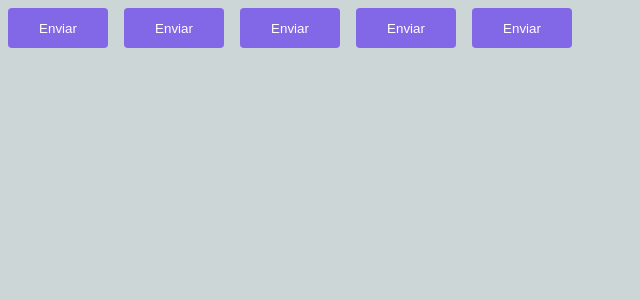
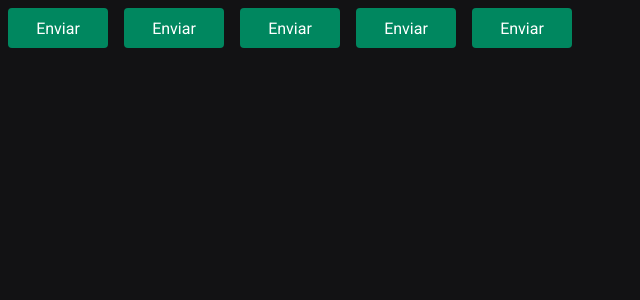
Before and after one commit to yes-pripri/ignite-timer-, a React (Vite) app: page / in a window 1280 px wide. Shown: the top 300 px of the page, without its empty margins (0-640 px from the left). Built offline with nearby package versions, Linux system fonts and the light colour scheme.

Commit message:
alterações

```diff
--- a/index.html
+++ b/index.html
@@ -2,8 +2,15 @@
 <html lang="en">
   <head>
     <meta charset="UTF-8" />
+
+    <link rel="preconnect" href="https://fonts.googleapis.com">
+    <link rel="preconnect" href="https://fonts.gstatic.com" crossorigin>
+
     <meta name="viewport" content="width=device-width, initial-scale=1.0" />
+
+    <link href="https://fonts.googleapis.com/css2?family=Roboto+Mono:ital,wght@0,100..700;1,100..700&family=Roboto:wght@400;700&display=swap" rel="stylesheet" />
     <title>Ignite Timer</title>
+
   </head>
   <body>
     <div id="root"></div>
--- a/package.json
+++ b/package.json
@@ -12,14 +12,15 @@
   "dependencies": {
     "react": "^18.2.0",
     "react-dom": "^18.2.0",
+    "react-router-dom": "^6.26.1",
     "styled-components": "^6.1.8"
   },
   "devDependencies": {
     "@types/react": "^18.2.37",
     "@types/react-dom": "^18.2.15",
     "@types/styled-components": "^5.1.34",
-    "@typescript-eslint/eslint-plugin": "^6.10.0",
-    "@typescript-eslint/parser": "^6.10.0",
+    "@typescript-eslint/eslint-plugin": "^5.9.1",
+    "@typescript-eslint/parser": "^5.62.0",
     "@vitejs/plugin-react": "^4.2.0",
     "eslint": "^8.53.0",
     "eslint-plugin-react-hooks": "^4.6.0",
--- a/src/components/Button.styes.ts
+++ b/src/components/Button.styes.ts
@@ -17,7 +17,7 @@
     width: 100px;
     height: 40px;
 
-background-color: ${props=> props.theme.primary};
+background-color: ${props=> props.theme['green-500']};
 color: ${props=> props.theme.white};
 border-radius: 4px;
 border: 0;
--- a/src/styles/global.ts
+++ b/src/styles/global.ts
@@ -7,9 +7,21 @@
         box-sizing: border-box;
     }
 
+    :focus {
+        outline: 0;
+        box-shadow: 0 0 0 2px; ${props => props.theme['green-500']};
+    }
+
+
     body {
-        background: #0333;
-        color: #fff;
+        background: ${props => props.theme['gray-900']};
+        color: ${props => props.theme['gray-300']};
+    }
+
+    body, input, textarea, button {
+        font-family: 'Roboto', sans-serif;
+        font-weight: 400;
+        font-size: 1rem;
     }
 
 `;
--- a/src/styles/themes/default.ts
+++ b/src/styles/themes/default.ts
@@ -1,5 +1,21 @@
-export const defaultTheme = {
-    white: '#FFF',
-    primary: '#8267e6',
-    secondary: 'orange',
-}
+    export const defaultTheme = {
+        white: '#FFF',
+
+        'gray-100': '#E1E1E6',
+        'gray-300': '#C4C4CC',
+        'gray-400': '#8D8D99',
+        'gray-500': '#7C7C8A',
+        'gray-600': '#323238',
+        'gray-700': '#29292E',
+        'gray-800': '#202024',
+        'gray-900': '#121214',
+
+        'green-300': '#00B37E',
+        'green-500': '#00875F',
+        'green-700': '#015F43',
+
+        'red-500': '#AB222E',
+        'red-700': '#7A1921',
+
+        'yellow-500': '#FBA94C',
+      }
```
Also changed, not shown: 1 other file (tests, documents, lock files or other folders).
